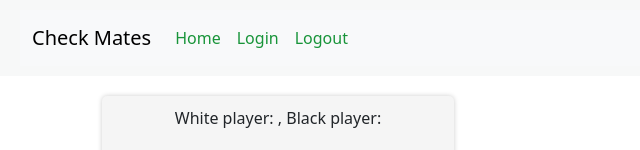
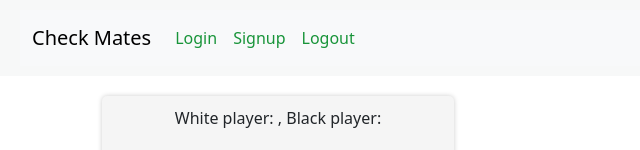
Before and after one commit to Emmanuel0124/chess-app-frontend, a React (Vite) app: page /games/1 in a window 1280 px wide. Shown: the top 150 px of the page, without its empty margins (0-640 px from the left). Built offline with nearby package versions, Linux system fonts and the light colour scheme; no server answers.

Commit message:
edit header

```diff
--- a/src/Header.jsx
+++ b/src/Header.jsx
@@ -8,14 +8,14 @@ export function Header() {
     <header className="header-container">
       <nav className="navbar navbar-expand-lg bg-body-tertiary">
   <div className="container-fluid">
-    <a className="navbar-brand" href="#">Check Mates</a>
+    <a className="navbar-brand" href="/">Check Mates</a>
     <button className="navbar-toggler" type="button" data-bs-toggle="collapse" data-bs-target="#navbarNavAltMarkup" aria-controls="navbarNavAltMarkup" aria-expanded="false" aria-label="Toggle navigation">
       <span className="navbar-toggler-icon"></span>
     </button>
     <div className="collapse navbar-collapse" id="navbarNavAltMarkup">
       <div className="navbar-nav">
-        <a className="nav-link" aria-current="page" href="/">Home</a>
-        <a className="nav-link" href="/login">Login</a>
+        <a className="nav-link" aria-current="page" href="/login">Login</a>
+        <a className="nav-link" href="/signup">Signup</a>
         <LogoutLink />
       </div>
     </div>
```
